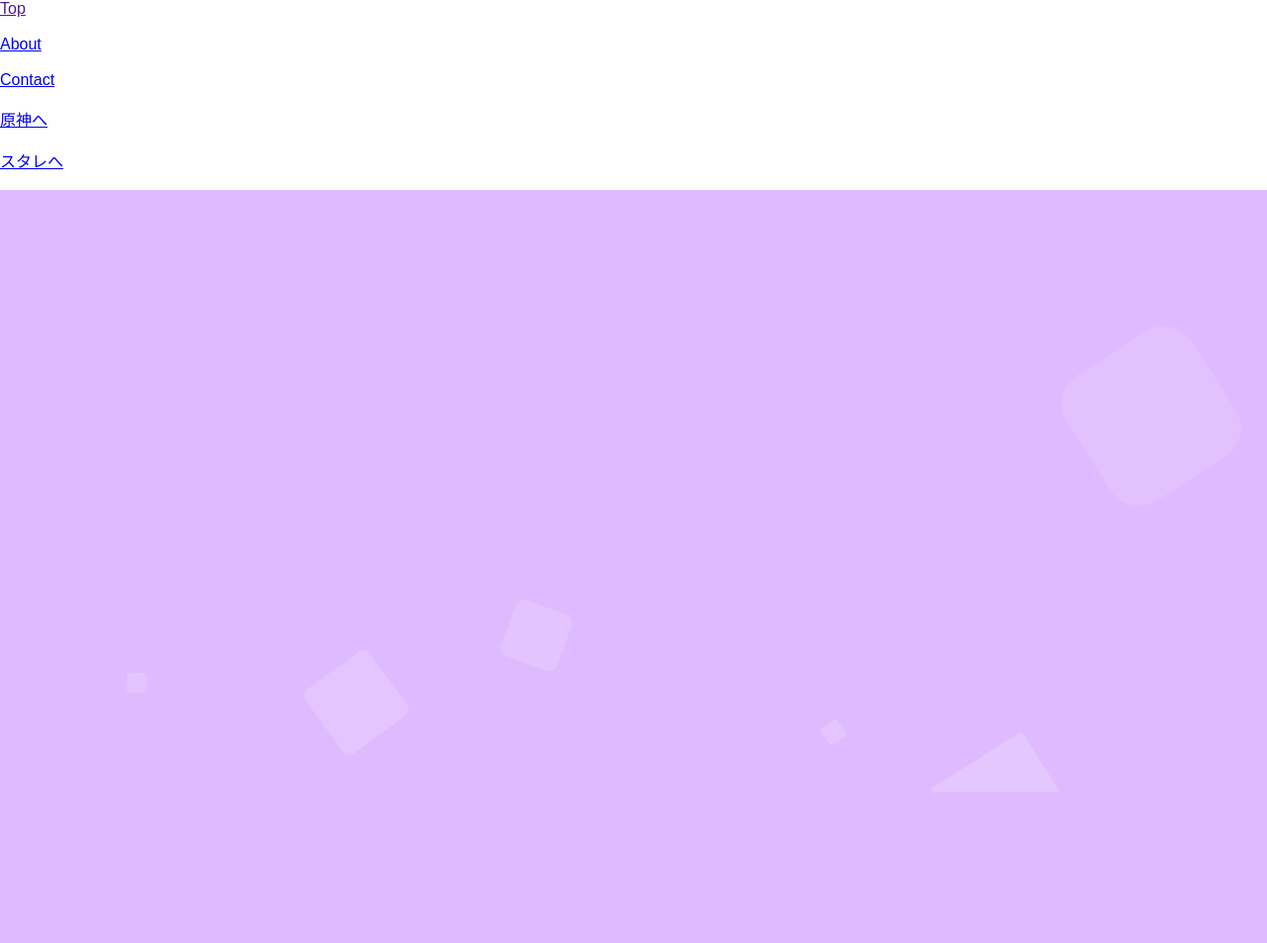
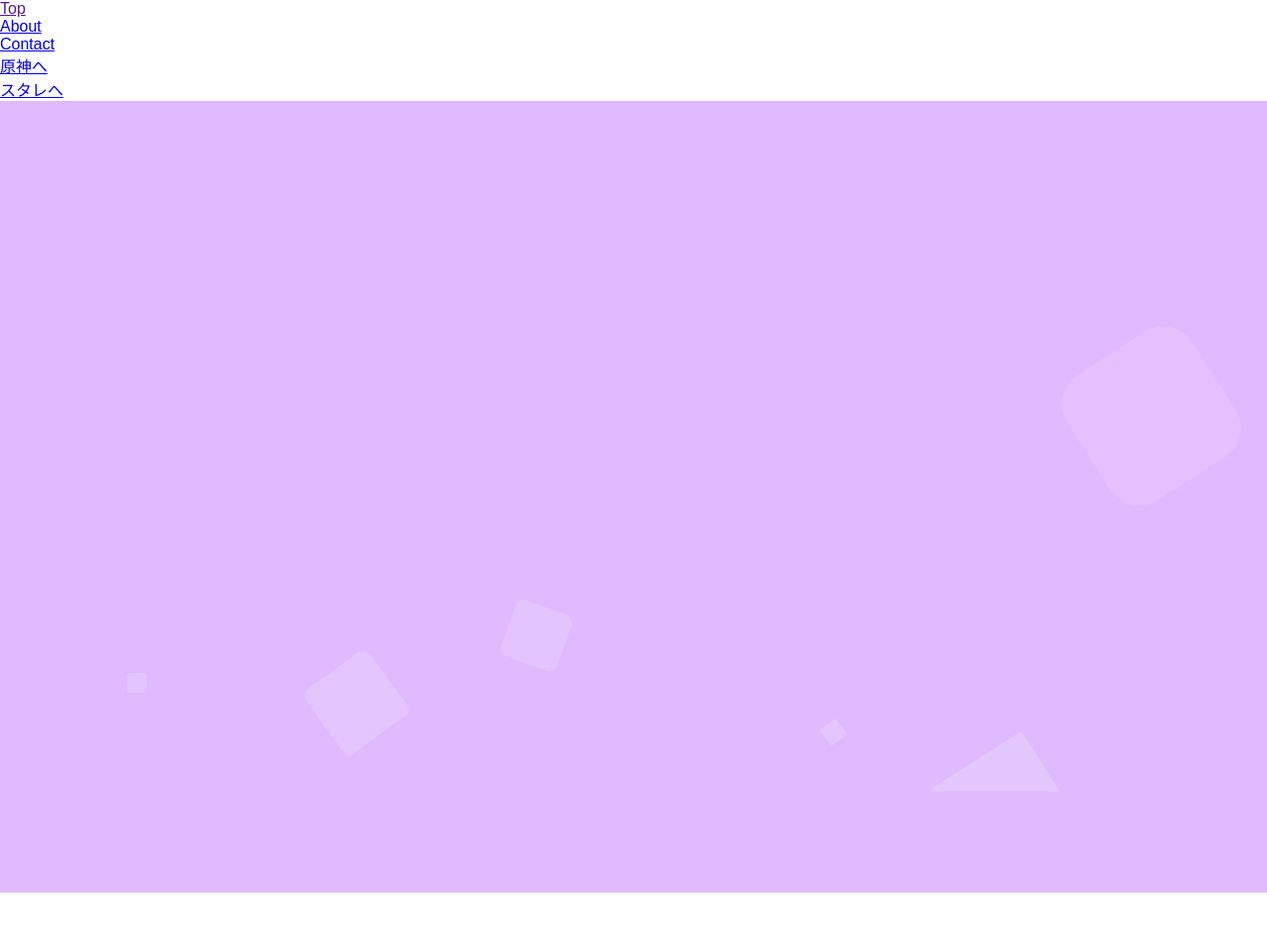
Before and after one commit to kaneko4257/about-me, a plain HTML site: page index.html in a window 1280 px wide. Shown: the whole page at 99% size. After the commit the page ends 902 px from the top, so only its background shows below. Drawn offline with Linux system fonts and the light colour scheme.

Commit message:
Update index.html

```diff
--- a/index.html
+++ b/index.html
@@ -15,13 +15,13 @@
     <body>
     <!-- <button class="btn-Top"> -->
         <ul class="main-nav">
-        <li><a href="">Top</a><li>
-        <li><a href="index.html">About</a><li>
-        <li><a href="contact.html">Contact</a><li>
-        <li><a href="other1.html">原神へ</a><li>
-        <li><a href="other2.html">スタレへ</a><li>
+            <li><a href="">Top</a></li>
+            <li><a href="index.html">About</a></li>
+            <li><a href="contact.html">Contact</a></li>
+            <li><a href="other1.html">原神へ</a></li>
+            <li><a href="other2.html">スタレへ</a></li>
 
-    </ul>
+        </ul>
 
 
 
```
